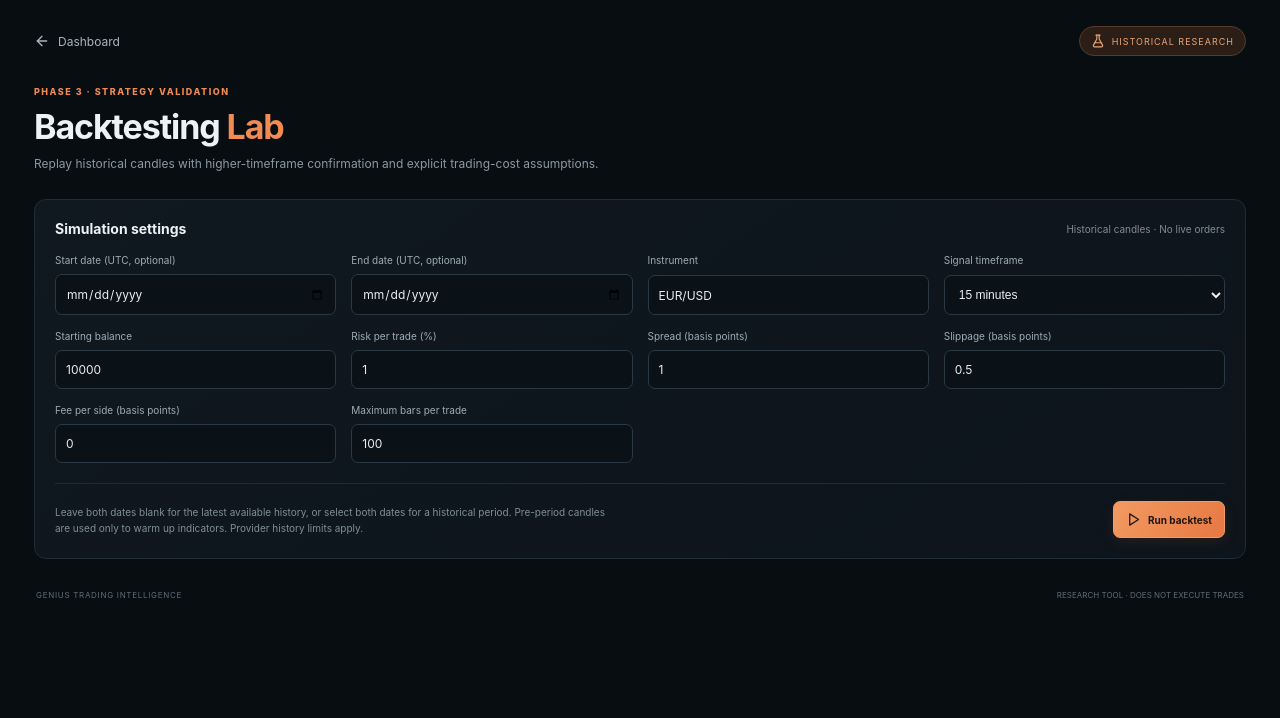
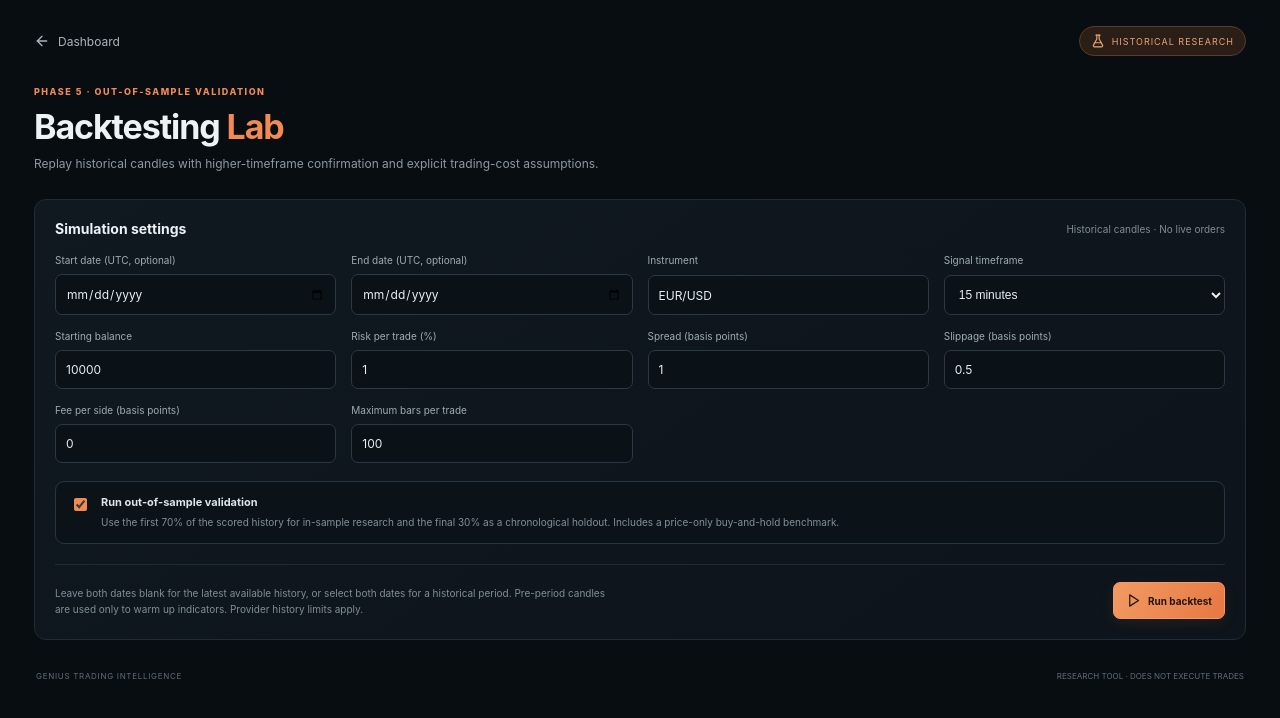
Before and after one commit to prestb/genius-trading-web, a Next.js app: page /backtest in a window 1280 px wide. Shown: the top 718 px of the page. Built offline with nearby package versions, Linux system fonts and the light colour scheme.

Commit message:
Add files via upload

```diff
--- a/app/backtest/page.tsx
+++ b/app/backtest/page.tsx
@@ -13,6 +13,7 @@ import {
   YAxis,
 } from "recharts";
 import type { BacktestConfig, BacktestInterval, BacktestResult } from "@/lib/backtesting";
+import type { OutOfSampleValidation } from "@/lib/backtest-validation";
 
 const intervals: { label: string; value: BacktestInterval }[] = [
   { label: "1 minute", value: "1min" },
@@ -38,9 +39,10 @@ export default function BacktestPage() {
   const [maxCandlesInTrade, setMaxCandlesInTrade] = useState("100");
   const [startDate, setStartDate] = useState("");
   const [endDate, setEndDate] = useState("");
+  const [includeValidation, setIncludeValidation] = useState(true);
   const [loading, setLoading] = useState(false);
   const [error, setError] = useState("");
-  const [result, setResult] = useState<BacktestResult | null>(null);
+  const [result, setResult] = useState<(BacktestResult & { validation?: OutOfSampleValidation }) | null>(null);
 
   const equityData = useMemo(() => {
     if (!result?.equityCurve.length) return [];
@@ -76,11 +78,11 @@ export default function BacktestPage() {
         method: "POST",
         headers: { "Content-Type": "application/json" },
         cache: "no-store",
-        body: JSON.stringify({ symbol, interval, startDate: startDate || undefined, endDate: endDate || undefined, config }),
+        body: JSON.stringify({ symbol, interval, startDate: startDate || undefined, endDate: endDate || undefined, config, includeValidation }),
       });
       const data = await response.json();
       if (!response.ok) throw new Error(typeof data.error === "string" ? data.error : "Backtest request failed.");
-      setResult(data as BacktestResult);
+      setResult(data as BacktestResult & { validation?: OutOfSampleValidation });
     } catch (caught) {
       setError(caught instanceof Error ? caught.message : "Backtest could not be completed.");
     } finally {
@@ -95,7 +97,7 @@ export default function BacktestPage() {
         <span className="backtest-version"><FlaskConical size={14} /> HISTORICAL RESEARCH</span>
       </div>
       <header className="backtest-heading">
-        <div className="backtest-eyebrow">PHASE 3 · STRATEGY VALIDATION</div>
+        <div className="backtest-eyebrow">PHASE 5 · OUT-OF-SAMPLE VALIDATION</div>
         <h1>Backtesting <span>Lab</span></h1>
         <p>Replay historical candles with higher-timeframe confirmation and explicit trading-cost assumptions.</p>
       </header>
@@ -114,6 +116,7 @@ export default function BacktestPage() {
           <label>Fee per side (basis points)<input inputMode="decimal" type="number" min="0" max="1000" step="0.1" value={feeBpsPerSide} onChange={(event) => setFeeBpsPerSide(event.target.value)} /></label>
           <label>Maximum bars per trade<input inputMode="numeric" type="number" min="1" max="10000" step="1" value={maxCandlesInTrade} onChange={(event) => setMaxCandlesInTrade(event.target.value)} /></label>
         </div>
+        <div className="backtest-validation-option"><label><input type="checkbox" checked={includeValidation} onChange={(event) => setIncludeValidation(event.target.checked)} /><span><strong>Run out-of-sample validation</strong><small>Use the first 70% of the scored history for in-sample research and the final 30% as a chronological holdout. Includes a price-only buy-and-hold benchmark.</small></span></label></div>
         <div className="backtest-actions"><p>Leave both dates blank for the latest available history, or select both dates for a historical period. Pre-period candles are used only to warm up indicators. Provider history limits apply.</p><button className="primary-button" onClick={run} disabled={loading}>{loading ? <span className="backtest-spinner" /> : <Play size={15} />}{loading ? "Running simulation…" : "Run backtest"}</button></div>
       </section>
 
@@ -129,6 +132,7 @@ export default function BacktestPage() {
           <Metric label="Expectancy (R)" value={`${result.summary.expectancyR.toFixed(2)}R`} detail="Average net P/L divided by initial stop risk" positive={result.summary.expectancyR >= 0} />
           <Metric label="Exposure" value={percent(result.summary.exposurePercent)} detail={`${result.summary.candlesAnalyzed} candles analyzed`} />
         </section>
+        {"validation" in result && result.validation && <ValidationPanel validation={result.validation} />}
         {equityData.length > 1 && <section className="backtest-card backtest-chart-card"><div className="backtest-section-title"><h2>Equity curve</h2><span>Realized and marked-to-market equity</span></div><div className="backtest-chart"><ResponsiveContainer width="100%" height="100%"><LineChart data={equityData} margin={{ top: 10, right: 15, bottom: 0, left: 0 }}><CartesianGrid stroke="#26343d" strokeDasharray="4 4" /><XAxis dataKey="time" hide /><YAxis domain={["auto", "auto"]} tick={{ fill: "#82919b", fontSize: 10 }} width={75} tickFormatter={(value: number) => value.toLocaleString(undefined, { maximumFractionDigits: 0 })} /><Tooltip contentStyle={{ background: "#101820", border: "1px solid #30404a", borderRadius: 8, color: "#edf3f5", fontSize: 12 }} formatter={(value) => [money(Number(value)), "Equity"]} /><Line type="monotone" dataKey="equity" stroke="#f18a53" dot={false} strokeWidth={2} isAnimationActive={false} /></LineChart></ResponsiveContainer></div></section>}
         <section className="backtest-card"><div className="backtest-section-title"><h2>Trade log</h2><span>{result.trades.length} trades · newest first</span></div>{result.trades.length ? <div className="backtest-table-wrap"><table className="backtest-table"><thead><tr><th>Direction</th><th>Entry</th><th>Exit</th><th>Entry price</th><th>Exit price</th><th>Net P/L</th><th>Exit reason</th></tr></thead><tbody>{[...result.trades].reverse().slice(0, 100).map((trade, index) => <tr key={`${trade.entryTime}-${index}`}><td><span className={`direction-tag ${trade.direction.toLowerCase()}`}>{trade.direction}</span></td><td>{new Date(trade.entryTime).toLocaleString()}</td><td>{new Date(trade.exitTime).toLocaleString()}</td><td>{trade.entryPrice.toFixed(5)}</td><td>{trade.exitPrice.toFixed(5)}</td><td className={trade.netPnl >= 0 ? "pnl-positive" : "pnl-negative"}>{trade.netPnl >= 0 ? "+" : "−"}{money(Math.abs(trade.netPnl))}</td><td>{trade.exitReason}</td></tr>)}</tbody></table></div> : <p className="backtest-empty">No trades met the strategy and higher-timeframe confirmation rules during this historical sample.</p>}
           <p className="backtest-table-note">Showing up to 100 most recent trades. The simulation assumes stop-loss is hit first when stop and target are both touched in the same candle.</p>
@@ -143,3 +147,25 @@ export default function BacktestPage() {
 function Metric({ label, value, detail, positive, negative }: { label: string; value: string; detail: string; positive?: boolean; negative?: boolean }) {
   return <div className="backtest-metric"><div className="backtest-metric-label">{label}</div><div className={`backtest-metric-value ${positive ? "positive" : ""} ${negative ? "negative" : ""}`}>{value}</div><div className="backtest-metric-detail">{detail}</div></div>;
 }
+
+function ValidationPanel({ validation }: { validation: OutOfSampleValidation }) {
+  return <section className="backtest-card backtest-validation-panel">
+    <div className="backtest-section-title"><h2>Out-of-sample validation</h2><span>{validation.inSamplePercent}% in-sample · {validation.outOfSamplePercent}% holdout</span></div>
+    {validation.status !== "completed" || !validation.inSample || !validation.outOfSample ? <div className="backtest-validation-insufficient"><ShieldAlert size={17} /><span>Not enough historical data to create a reliable split. Choose a wider date range or use an instrument/timeframe with more available history.</span></div> : <>
+      <p className="backtest-validation-intro">The holdout period follows the in-sample period chronologically and is scored separately. Do not tune the strategy using these holdout results if you want to preserve an independent evaluation.</p>
+      <div className="backtest-table-wrap"><table className="backtest-table backtest-validation-table"><thead><tr><th>Measure</th><th>In-sample</th><th>Out-of-sample holdout</th><th>Buy-and-hold benchmark*</th><th>No-trade baseline</th></tr></thead><tbody>
+        <tr><td>Period</td><td>{new Date(validation.inSample.startTime).toLocaleString()} – {new Date(validation.inSample.endTime).toLocaleString()}</td><td>{new Date(validation.outOfSample.startTime).toLocaleString()} – {new Date(validation.outOfSample.endTime).toLocaleString()}</td><td>{new Date(validation.outOfSample.startTime).toLocaleString()} – {new Date(validation.outOfSample.endTime).toLocaleString()}</td><td>{new Date(validation.outOfSample.startTime).toLocaleString()} – {new Date(validation.outOfSample.endTime).toLocaleString()}</td></tr>
+        <tr><td>Scored candles</td><td>{validation.inSample.candles.toLocaleString()}</td><td>{validation.outOfSample.candles.toLocaleString()}</td><td>{validation.outOfSample.candles.toLocaleString()}</td><td>{validation.outOfSample.candles.toLocaleString()}</td></tr>
+        <tr><td>Net P/L</td><td>{money(validation.inSample.netPnl)}</td><td>{money(validation.outOfSample.netPnl)}</td><td>{validation.benchmark ? money(validation.benchmark.netPnl) : "—"}</td><td>{validation.noTradeBaseline ? money(validation.noTradeBaseline.netPnl) : "—"}</td></tr>
+        <tr><td>Return</td><td>{percent(validation.inSample.returnPercent)}</td><td>{percent(validation.outOfSample.returnPercent)}</td><td>{validation.benchmark ? percent(validation.benchmark.returnPercent) : "—"}</td><td>{validation.noTradeBaseline ? percent(validation.noTradeBaseline.returnPercent) : "—"}</td></tr>
+        <tr><td>Trade count</td><td>{validation.inSample.trades}</td><td>{validation.outOfSample.trades}</td><td>—</td><td>—</td></tr>
+        <tr><td>Win rate</td><td>{percent(validation.inSample.winRatePercent)}</td><td>{percent(validation.outOfSample.winRatePercent)}</td><td>—</td><td>—</td></tr>
+        <tr><td>Profit factor</td><td>{validation.inSample.profitFactor === null ? "∞*" : validation.inSample.profitFactor.toFixed(2)}</td><td>{validation.outOfSample.profitFactor === null ? "∞*" : validation.outOfSample.profitFactor.toFixed(2)}</td><td>—</td><td>—</td></tr>
+        <tr><td>Expectancy (R)</td><td>{validation.inSample.expectancyR.toFixed(2)}R</td><td>{validation.outOfSample.expectancyR.toFixed(2)}R</td><td>—</td><td>—</td></tr>
+        <tr><td>Maximum drawdown</td><td>{percent(validation.inSample.maxDrawdownPercent)}</td><td>{percent(validation.outOfSample.maxDrawdownPercent)}</td><td>—</td><td>—</td></tr>
+      </tbody></table></div>
+      <p className="backtest-table-note">* Buy-and-hold is a long-only price-return reference. It excludes spread, fees, funding, dividends and instrument-specific contract sizing, so it is not a perfectly matched strategy comparison.</p>
+    </>}
+    <ul className="backtest-validation-warnings">{validation.warnings.map((warning) => <li key={warning}>{warning}</li>)}</ul>
+  </section>;
+}
```
